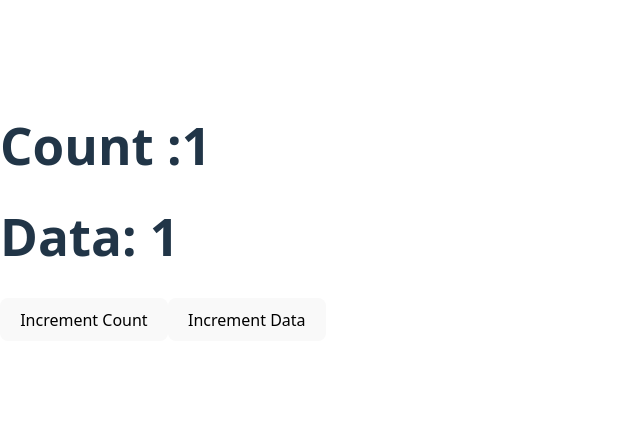
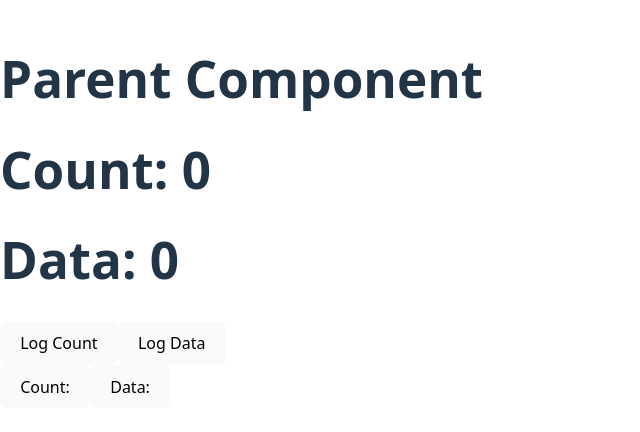
Before and after one commit to dineshctoula/react-Tutorial, a React (Vite) app: page / in a window 1280 px wide. Shown: the part 188-620 px from the top of the page, without its empty margins (0-640 px from the left). Built offline with nearby package versions, Linux system fonts and the light colour scheme.

Commit message:
useeffect with props

```diff
--- a/src/App.jsx
+++ b/src/App.jsx
@@ -1,35 +1,19 @@
-import { useEffect, useState } from "react";
-
+import { useState } from "react";
+import Count from "./Count";
 function App(){
   const[count, setCount]=useState(0);
   const[data, setData]=useState(0);
-  useEffect (()=>{
-    setCount(count+1);
-    setData(data+1);
+  return (
+    <div>
+      <h1> Parent Component</h1>
+      <Count count={count} data ={data} />
+      <button onClick={()=> setCount(count+1)}>
+        Count:
+      </button>
 
-  }
-  ,[]
-);
-
-
-useEffect (()=>{
-
-
-  }
-  ,[count,data]
-);
-
-
-
-
-
-  return (
-    <div >
-      <h1> Count :{count}</h1>
-      <h1>Data: {data}</h1>
-     <button onClick={()=>setCount(count+1)}> Increment Count</button>
-
-      <button onClick={()=>setData(data+1)}> Increment Data</button>
+       <button onClick={()=> setData(data+1)}>
+        Data:
+      </button>
     </div>
   );
 }
--- /dev/null
+++ b/src/Count.jsx
@@ -0,0 +1,22 @@
+function Count({ count, data }) {
+
+  function handleCount() {
+    console.log("count clicked");
+  }
+
+  function handleData() {
+    console.log("data clicked");
+  }
+
+  return (
+    <div>
+      <h1>Count: {count}</h1>
+      <h1>Data: {data}</h1>
+
+      <button onClick={handleCount}>Log Count</button>
+      <button onClick={handleData}>Log Data</button>
+    </div>
+  );
+}
+
+export default Count;
```
